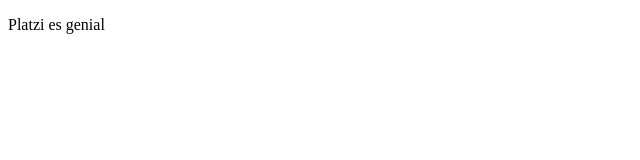
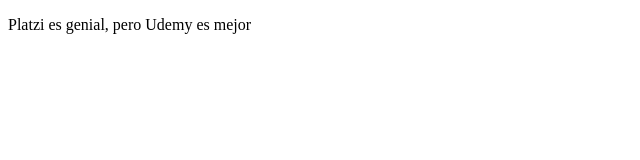
Before and after one commit to Davisqm/miwed, a plain HTML site: page index.html in a window 1280 px wide. Shown: the whole page, without its empty margins (0-640 px from the left). Drawn offline with Linux system fonts and the light colour scheme.

Commit message:
Actualización del contenido

```diff
--- a/index.html
+++ b/index.html
@@ -7,7 +7,7 @@
     <title>Curso de platzi de Git y Github</title>
 </head>
 <body>
-    <p>Platzi es genial</p>
+    <p>Platzi es genial, pero Udemy es mejor</p>
 
 </body>
 </html>
```
